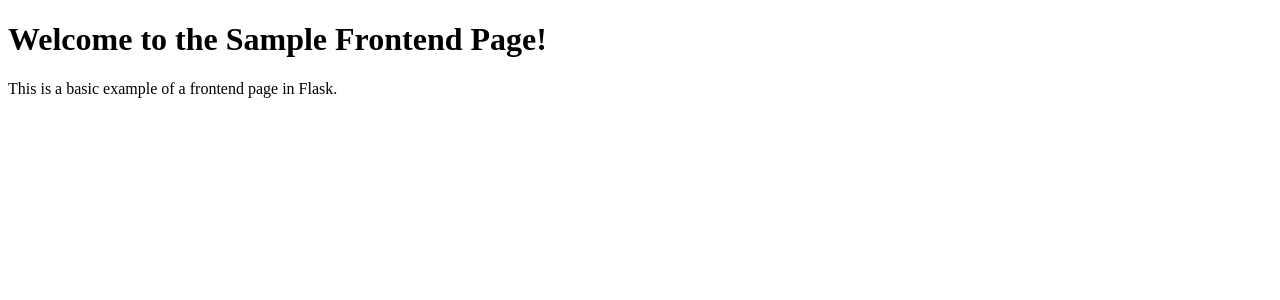
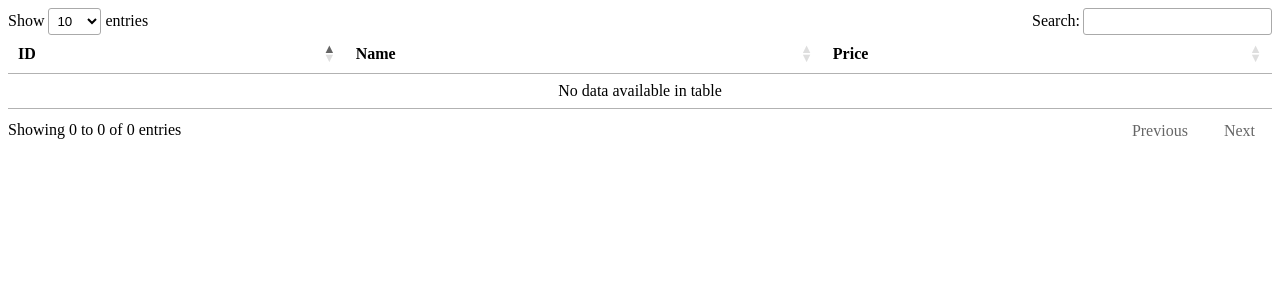
Before and after one commit to meraj-kashi/NextGenBTS, a Flask app: page /home in a window 1280 px wide. Shown: the top 300 px of the page. Run offline with Flask 3, Linux system fonts and the light colour scheme; some libraries are stand-ins or nearby versions.

Commit message:
Modified index page

```diff
--- a/core/templates/index.html
+++ b/core/templates/index.html
@@ -1,10 +1,35 @@
 <!DOCTYPE html>
 <html>
 <head>
-    <title>Sample Frontend Page</title>
+    <title>Front Page</title>
+    <link rel="stylesheet" href="https://cdn.datatables.net/1.10.25/css/jquery.dataTables.min.css">
 </head>
 <body>
-    <h1>Welcome to the Sample Frontend Page!</h1>
-    <p>This is a basic example of a frontend page in Flask.</p>
+    <table id="productTable">
+        <thead>
+            <tr>
+                <th>ID</th>
+                <th>Name</th>
+                <th>Price</th>
+            </tr>
+        </thead>
+        <tbody>
+            {% for product in products %}
+            <tr>
+                <td>{{ product.id }}</td>
+                <td>{{ product.name }}</td>
+                <td>{{ product.price }}</td>
+            </tr>
+            {% endfor %}
+        </tbody>
+    </table>
+
+    <script src="https://code.jquery.com/jquery-3.6.0.min.js"></script>
+    <script src="https://cdn.datatables.net/1.10.25/js/jquery.dataTables.min.js"></script>
+    <script>
+        $(document).ready(function() {
+            $('#productTable').DataTable();
+        });
+    </script>
 </body>
 </html>
```
